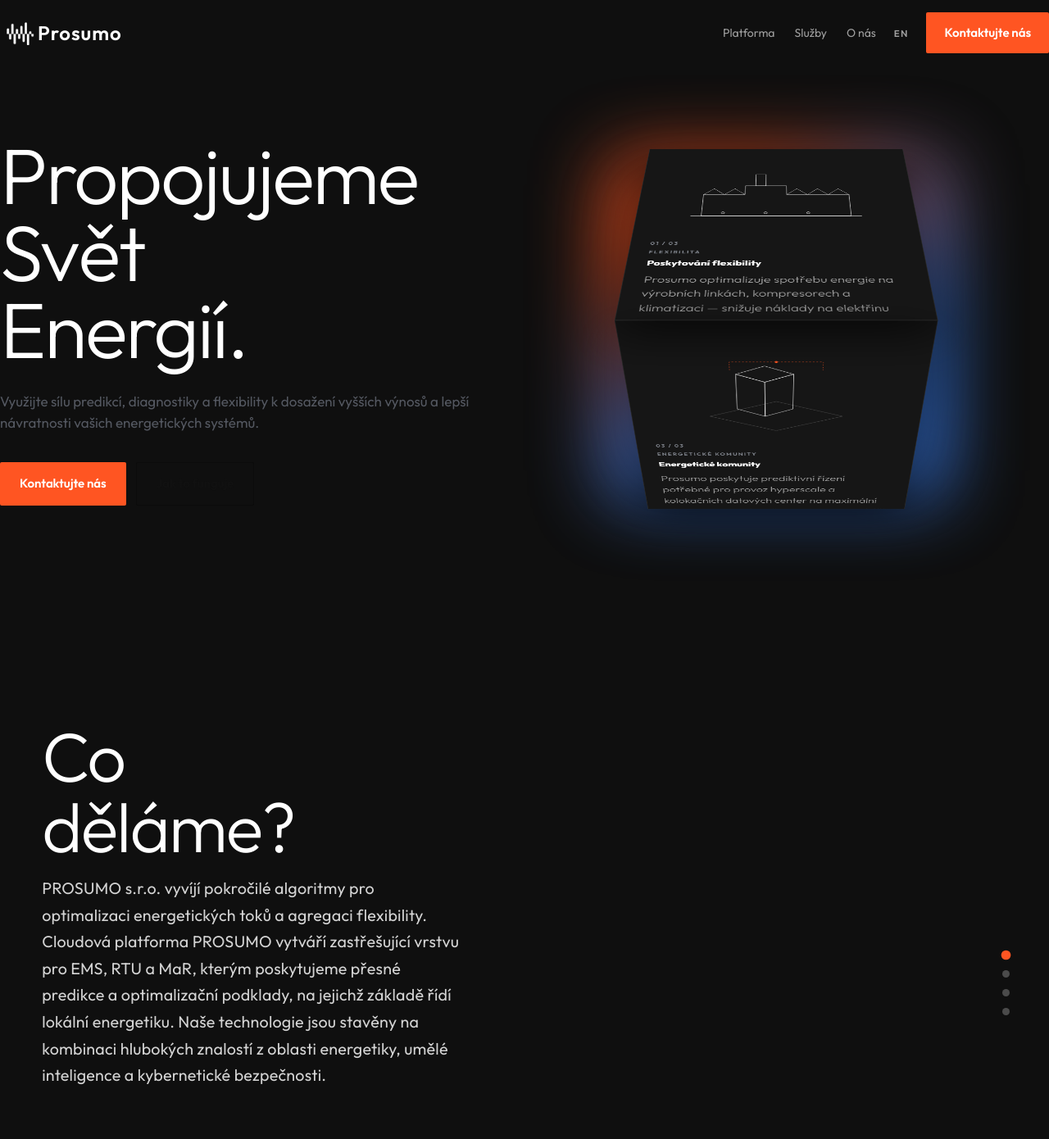
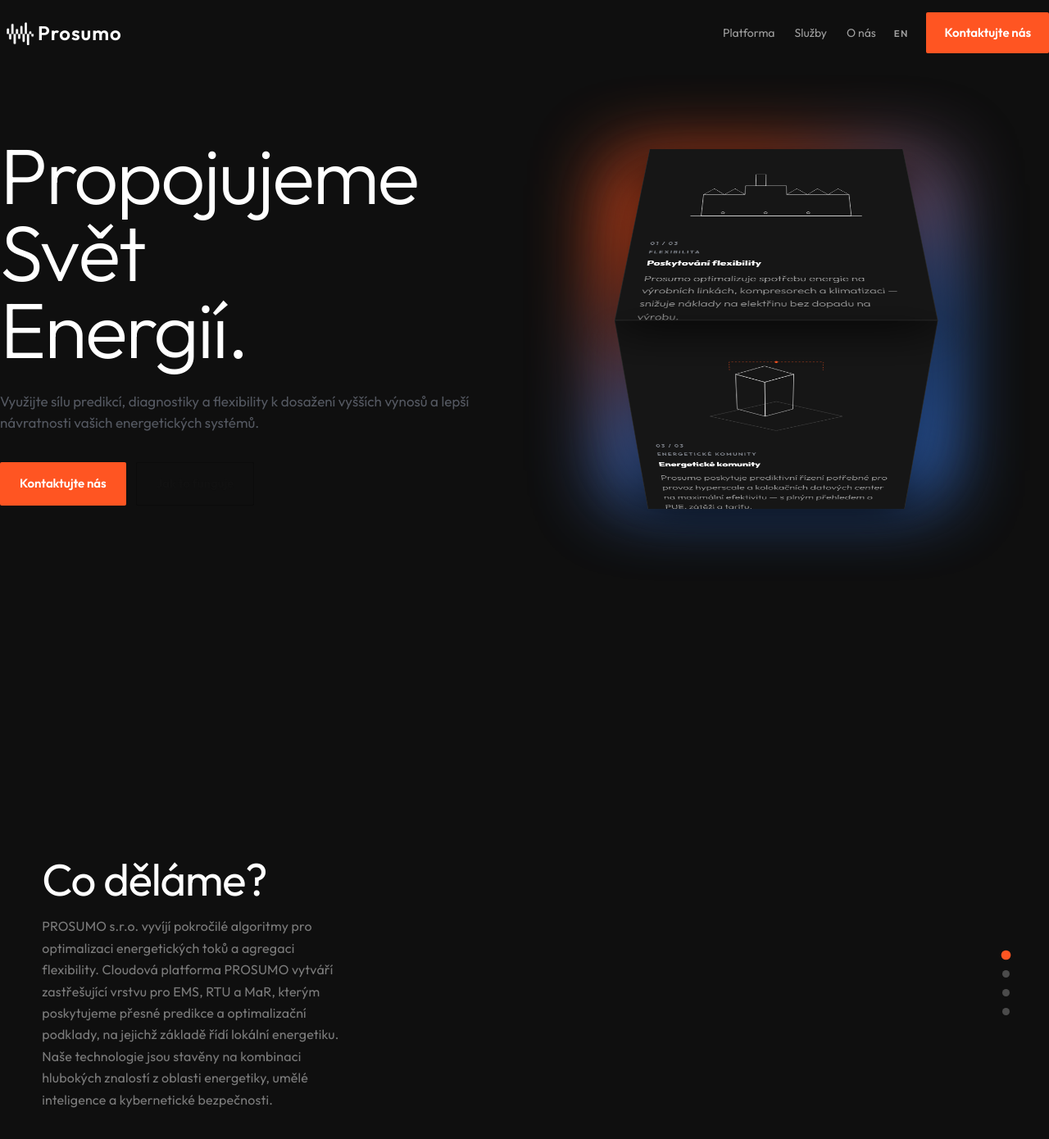
Before and after one commit to rootlabs0/Prosumo, a React (Vite) app in the folder prosumo/: page / in a window 1280 px wide. Shown: the top 1390 px of the page at 82% size. Built offline with nearby package versions, Linux system fonts and the light colour scheme.

Commit message:
cube section left side text rework

```diff
--- a/prosumo/src/components/TravelingCube.css
+++ b/prosumo/src/components/TravelingCube.css
@@ -102,6 +102,7 @@
   box-shadow: 0 32px 80px rgba(0, 0, 0, 0.6);
   overflow: hidden;
   transition: border-color 0.45s ease, box-shadow 0.5s ease;
+  container-type: size;
 }
 
 .tc-face.is-active {
@@ -146,7 +147,7 @@
 }
 
 .tc-face__ve-heading {
-  font-size: clamp(2.1rem, 4.8vw, 3rem);
+  font-size: clamp(2.1rem, 4.8cqw, 3rem);
   font-weight: 800;
   line-height: 1.05;
   color: #fff;
@@ -154,7 +155,7 @@
 }
 
 .tc-face__ve-desc {
-  font-size: clamp(1.08rem, 1.8vw, 1.23rem);
+  font-size: clamp(1.08rem, 1.8cqw, 1.23rem);
   line-height: 1.6;
   color: rgba(255, 255, 255, 0.8);
   font-weight: 400;
@@ -190,7 +191,7 @@
 }
 
 .tc-face__ve-stat-value {
-  font-size: clamp(2.1rem, 4.5vw, 2.85rem);
+  font-size: clamp(2.1rem, 4.5cqw, 2.85rem);
   font-weight: 800;
   color: #fff;
   line-height: 1;
@@ -198,7 +199,7 @@
 }
 
 .tc-face__ve-stat-label {
-  font-size: clamp(0.975rem, 1.65vw, 1.125rem);
+  font-size: clamp(0.975rem, 1.65cqw, 1.125rem);
   color: rgba(255, 255, 255, 0.7);
   line-height: 1.4;
   margin-top: 3px;
@@ -241,14 +242,14 @@
 
 .tc-face__title {
   color: #fff;
-  font-size: clamp(1.5rem, 3.3vw, 1.8rem);
+  font-size: clamp(1.5rem, 3.3cqw, 1.8rem);
   font-weight: 600;
   line-height: 1.25;
   margin-bottom: 6px;
 }
 
 .tc-face__desc {
-  font-size: clamp(1.17rem, 1.95vw, 1.32rem);
+  font-size: clamp(1.17rem, 1.95cqw, 1.32rem);
   line-height: 1.6;
   color: rgba(255, 255, 255, 0.6);
   font-weight: 300;
--- a/prosumo/src/sections/Platform.css
+++ b/prosumo/src/sections/Platform.css
@@ -22,10 +22,11 @@
   z-index: 10; /* must exceed tc-stage's z-index: 5 so heading/dots paint above the fixed overlay */
 }
 
-/* Left heading column — top-left of the sticky viewport */
+/* Left heading column — vertically centered in the sticky viewport */
 .cube-label {
   position: absolute;
-  top: clamp(72px, 10vh, 110px);
+  top: 50%;
+  transform: translateY(-50%);
   left: clamp(24px, 4vw, 80px);
   display: flex;
   flex-direction: column;
@@ -39,9 +40,9 @@
   opacity: 1;
 }
 
-/* Override .h-section size — 30 % larger than the global clamp */
+/* Single-line heading — sized to fit "Co děláme?" on one line */
 .cube-label__title.h-section {
-  font-size: clamp(5.28rem, 4.576vw, 3.9rem);
+  font-size: clamp(3.4rem, 4.2vw, 5rem);
 }
 
 .cube-label .eyebrow {
@@ -51,7 +52,7 @@
 .cube-label__title {
   color: #fff;
   line-height: 1.0;
-  font-weight: 300 !important;
+  font-weight: 400 !important;
 }
 
 .cube-label__accent {
@@ -111,14 +112,14 @@
   white-space: normal;
   word-break: break-word;
   font-family: 'Outfit', system-ui, -apple-system, sans-serif;
-  font-size: clamp(0.875rem, 1.54vw, 1.47rem);
+  font-size: clamp(0.82rem, 1.25vw, 1.15rem);
   line-height: 1.65;
   font-weight: 400;
   letter-spacing: 0.01em;
-  color: rgba(255, 255, 255, 0.82);
+  color: rgba(255, 255, 255, 0.45);
   pointer-events: none;
   user-select: none;
-  max-width: 100%;
+  max-width: 72%;
 }
 
 @keyframes cube-word-in {
--- a/prosumo/src/sections/Platform.tsx
+++ b/prosumo/src/sections/Platform.tsx
@@ -35,8 +35,7 @@
         {/* Left heading + description column */}
         <div className="cube-label">
           <h2 className="h-section cube-label__title">
-            Co<br />
-            <span className="cube-label__accent">děláme?</span>
+            Co <span className="cube-label__accent">děláme?</span>
           </h2>
           <p className="cube-bg-word">
             PROSUMO s.r.o. vyvíjí pokročilé algoritmy pro optimalizaci energetických toků a agregaci flexibility. Cloudová platforma PROSUMO vytváří zastřešující vrstvu pro EMS, RTU a MaR, kterým poskytujeme přesné predikce a optimalizační podklady, na jejichž základě řídí lokální energetiku. Naše technologie jsou stavěny na kombinaci hlubokých znalostí z oblasti energetiky, umělé inteligence a kybernetické bezpečnosti.
```
